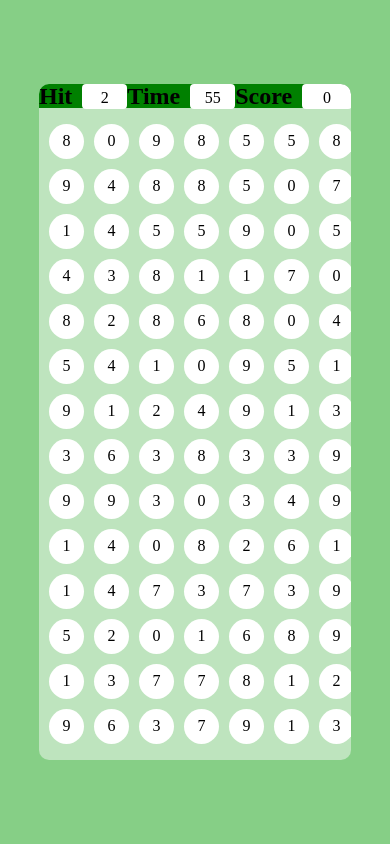
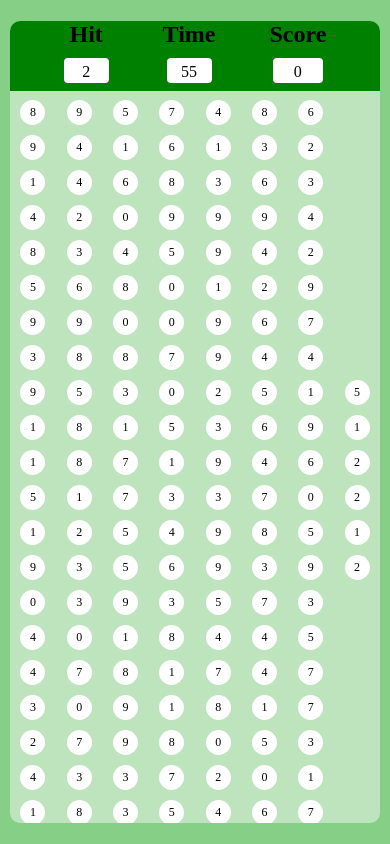
Before and after one commit to khateganesh/Bubble-Game, a plain HTML site: page main.html in a window 390 px wide. Drawn offline with Linux system fonts and the light colour scheme.

Commit message:
Update style.css

```diff
--- a/style.css
+++ b/style.css
@@ -88,3 +88,34 @@ html, body{
     background-color: rgb(134, 207, 134);
     cursor: pointer;
 }
+@media screen and (max-width: 768px) {
+    #panel {
+        width: 95%;
+        height: 95%;
+    }
+
+    #ptop {
+        height: auto;
+    }
+
+    .elem {
+        flex-direction: column;
+        align-items: center;
+        margin-bottom: 8px;
+    }
+
+    #pbtm {
+        padding: 5px;
+    }
+
+    #pbtm a {
+        padding: 6px 12px;
+        font-size: 12px;
+    }
+
+    .bubble {
+        width: 25px;
+        height: 25px;
+        font-size: 12px;
+    }
+}
```
